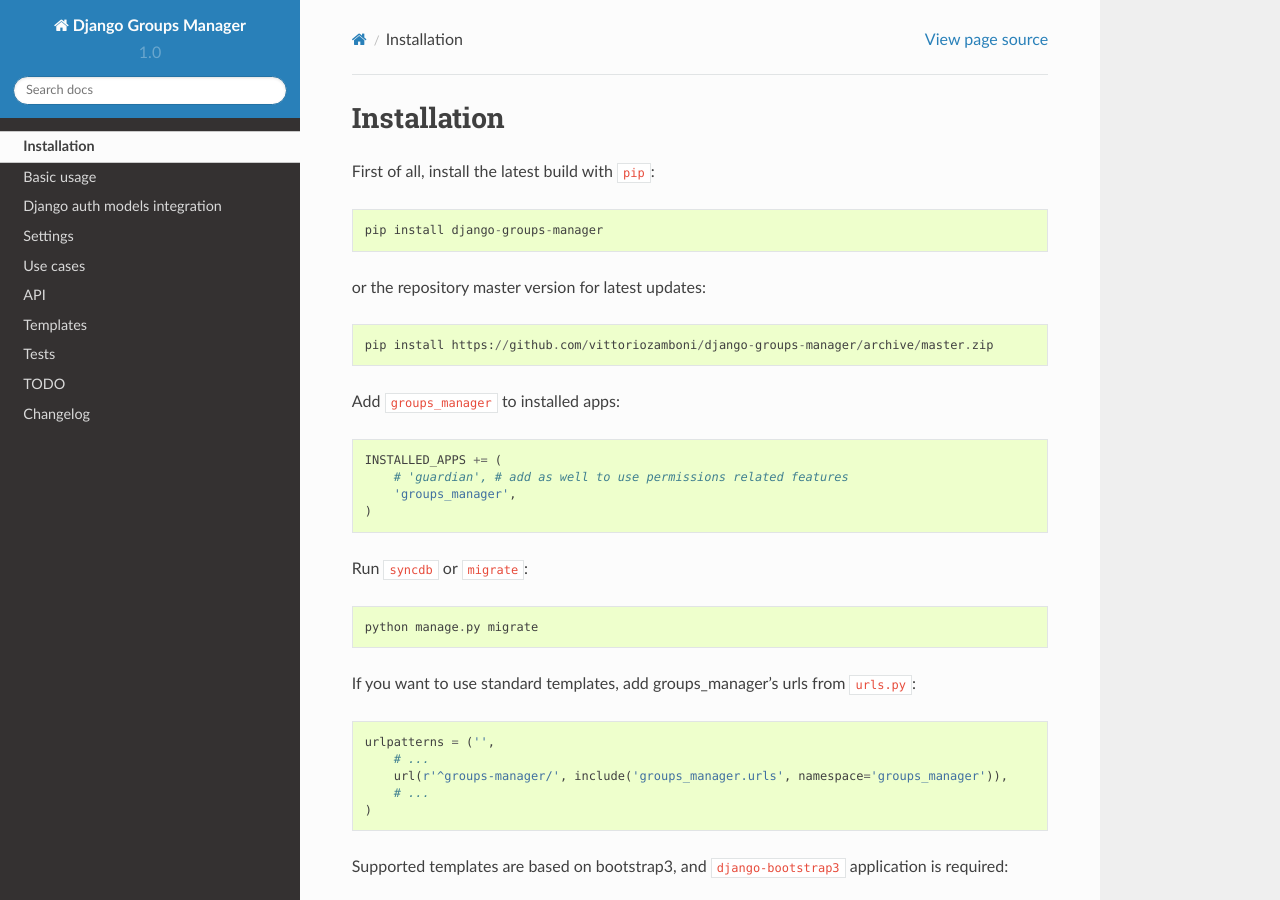
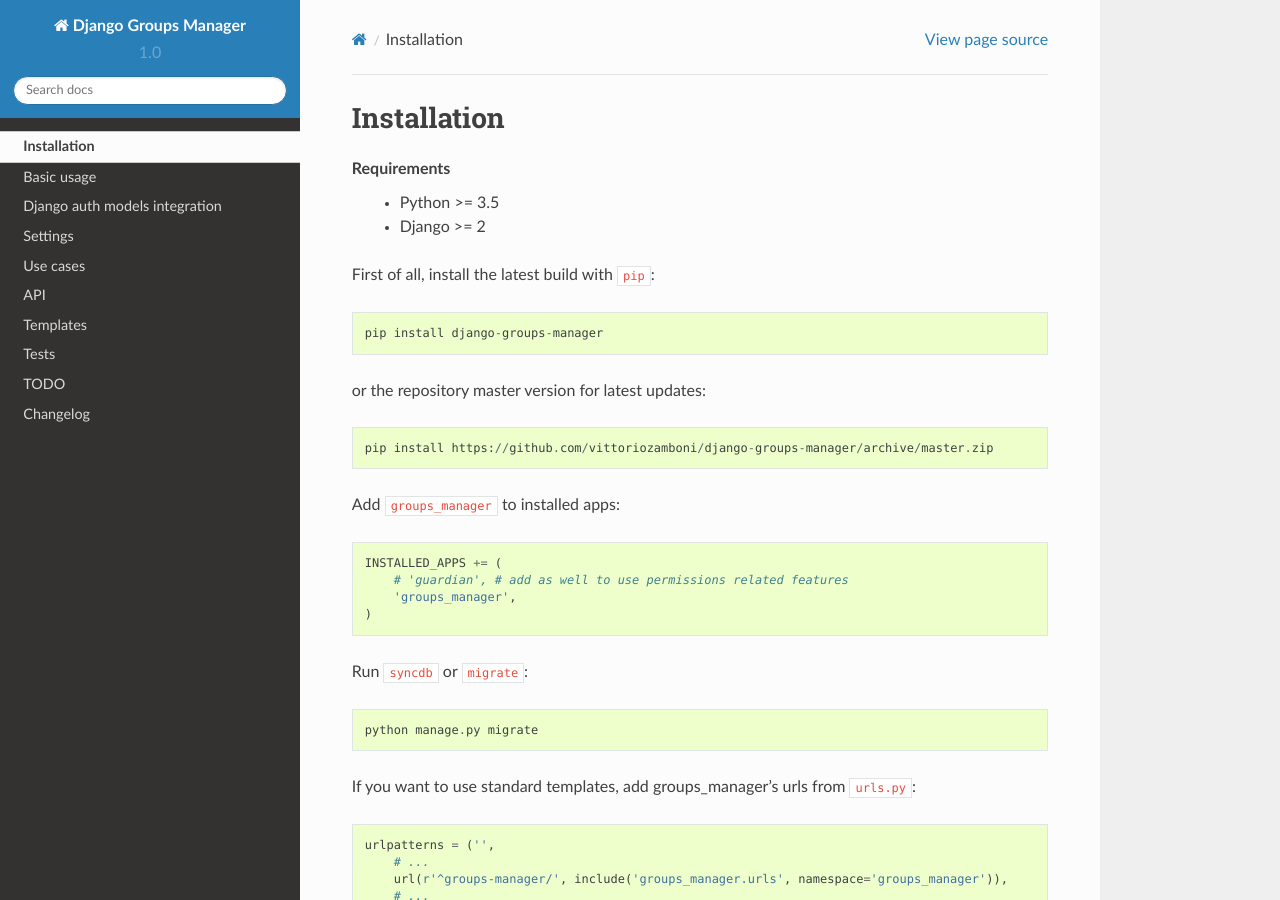
Before and after one commit to vittoriozamboni/django-groups-manager, a Sphinx documentation site: the page built from docs/source/intro.rst, in a window 1280 px wide and 900 px high. Built offline with Sphinx 7.4.7 and the Read the Docs theme 2.0.0, drawn with Linux system fonts in a browser that asks for light colours.

Commit message:
Added python and django a versions to requirements
Updated travis file

```diff
--- a/docs/source/intro.rst
+++ b/docs/source/intro.rst
@@ -1,5 +1,9 @@
 Installation
 ============
+
+Requirements
+    - Python >= 3.5
+    - Django >= 2
 
 First of all, install the latest build with ``pip``::
 
```
Also changed, not shown: README.md (+3 -1 lines), .travis.yml.
